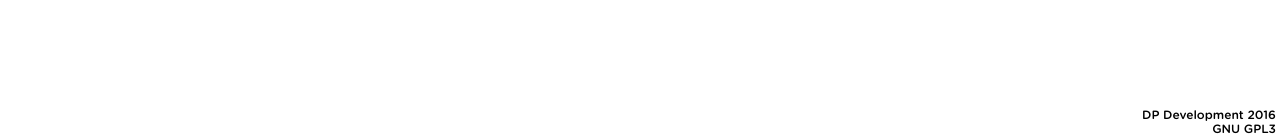
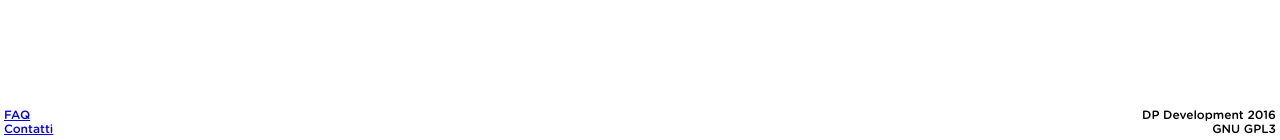
Before and after one commit to alex-dp/librebook, a PHP site: page /book_sub.php in a window 1280 px wide. Shown: the part 660-800 px from the top of the page. Run offline with PHP 8.4, Linux system fonts and the light colour scheme; data that the repository does not hold is empty.

Commit message:
add bt-l footer

```diff
--- a/book_sub.php
+++ b/book_sub.php
@@ -105,6 +105,11 @@ else {
 	DP Development 2016<br>GNU GPL3
 </span>
 
+<span class="bt-l footnote">
+	<a href="faq.html">FAQ</a><br>
+	<a href="contatti.html">Contatti</a>
+</span>
+
 <script src="main.js"></script>
 
 </body>
--- a/books_res.php
+++ b/books_res.php
@@ -105,6 +105,11 @@ $conn->close();
     DP Development 2016<br>GNU GPL3
 </span>
 
+<span class="bt-l footnote">
+    <a href="faq.html">FAQ</a><br>
+    <a href="contatti.html">Contatti</a>
+</span>
+
 <script src="main.js"></script>
 
 </body>
```
